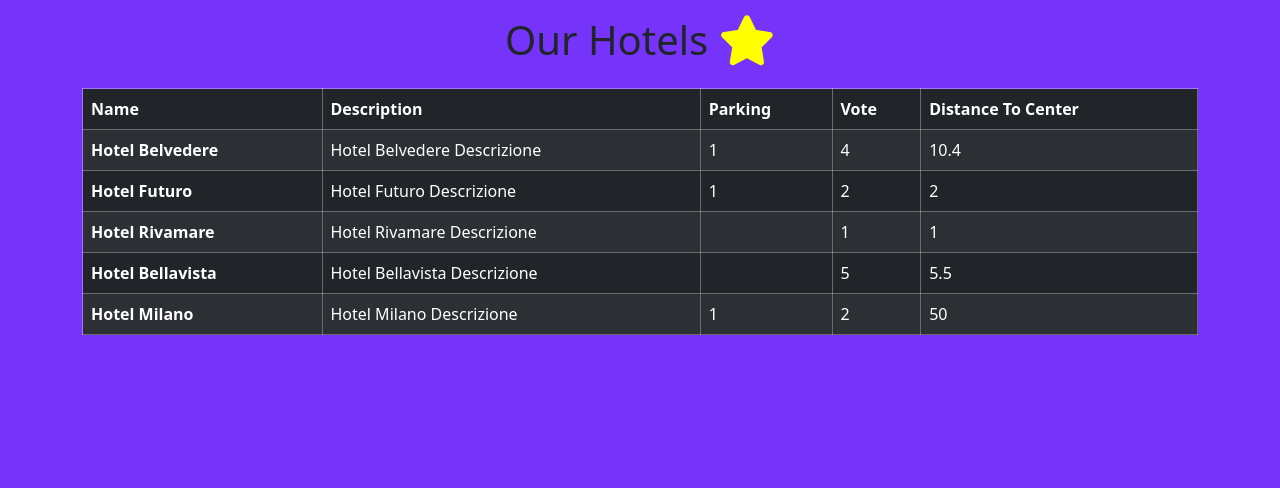
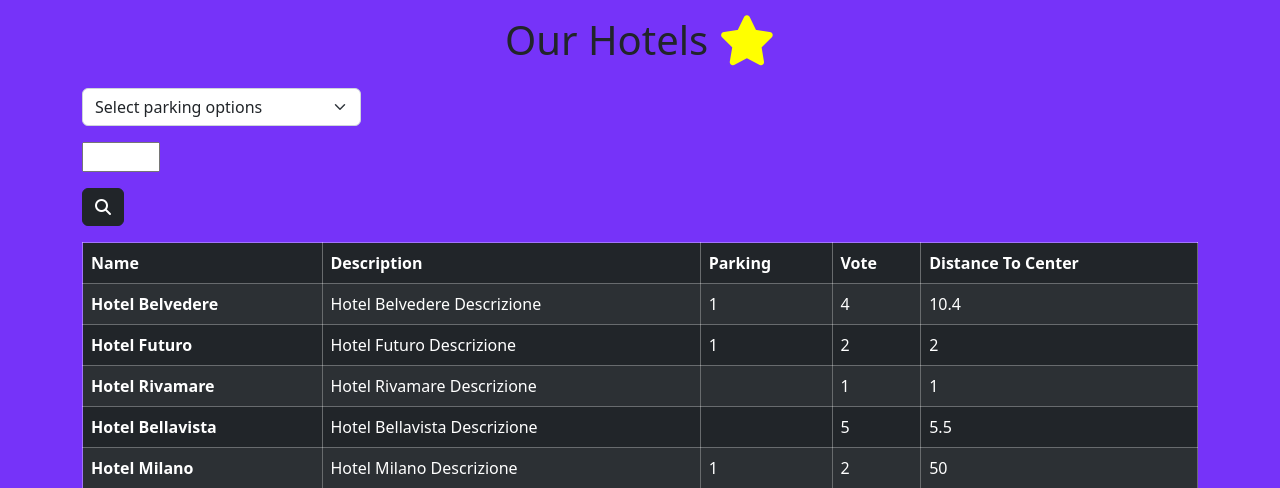
Before and after one commit to StefaniaSperani/php-hotel, a PHP site: page / in a window 1280 px wide. Shown: the top 488 px of the page. Run offline with PHP 8.4, Linux system fonts and the light colour scheme.

Commit message:
bonus 1+2

```diff
--- a/index.php
+++ b/index.php
@@ -51,6 +51,35 @@ $hotels = [
 ];
 
 
+if ((isset($_GET['parking']) && !empty($_GET['parking'])) || (isset($_GET['vote']) && !empty($_GET['vote']))) {
+    $parking = $_GET ? $_GET['parking'] : '';
+    $vote = $_GET ? $_GET['vote'] : '';
+    $hotelsTemp = [];
+    foreach ($hotels as $hotel) {
+        if ($hotel['parking'] == true && $parking == 'true') {
+            $hotelsTemp[] = $hotel;
+            if ($_GET['vote']) {
+                $hotelsTemp = array_filter($hotelsTemp, fn($vote) => $vote['vote'] >= $_GET['vote']);
+            }
+            ;
+        } elseif ($hotel['parking'] == false && $parking == 'false') {
+            $hotelsTemp[] = $hotel;
+            if ($_GET['vote']) {
+                $hotelsTemp = array_filter($hotelsTemp, fn($vote) => $vote['vote'] >= $_GET['vote']);
+            }
+            ;
+        } else {
+            $hotelsTemp[] = $hotels;
+        }
+        ;
+    }
+    $hotels = $hotelsTemp;
+    //var_dump($hotels);
+}
+;
+
+
+
 ?>
 
 
@@ -74,6 +103,16 @@ $hotels = [
     <main>
         <div class="container">
             <h1 class="py-3 text-center text-capitalize">Our Hotels <i class="fa-solid fa-star fa-lg"></i></h1>
+
+            <form action="index.php" method="GET">
+                <select class="form-select w-25 mb-3" name="parking" id="parking">
+                    <option selected value="">Select parking options</option>
+                    <option value="true" name="true">Hotel with parking</option>
+                    <option value="false" name="false">Hotel without parking</option>
+                </select>
+                <input type="number" name="vote" value="vote" min="1" max="5" step="1"> </br>
+                <button type="submit" class="btn btn-dark my-3"><i class="fa-solid fa-magnifying-glass"></i></button>
+            </form>
 
             <table class="table table-dark table-striped text-capitalize">
                 <thead>
--- a/styles/style.css
+++ b/styles/style.css
@@ -5,6 +5,7 @@ body{
 .fa-star{
     color: yellow;
 }
+
 th,
 td{
     border: 1px solid rgba(255, 255, 255, 0.322);
```
